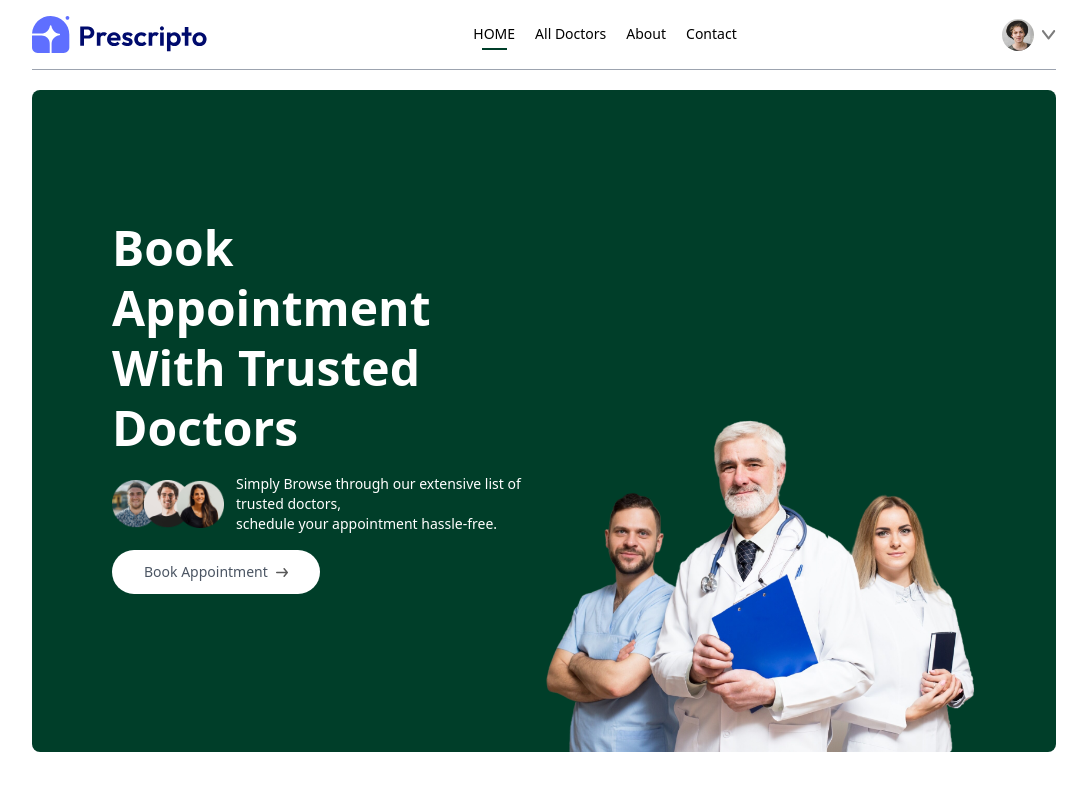
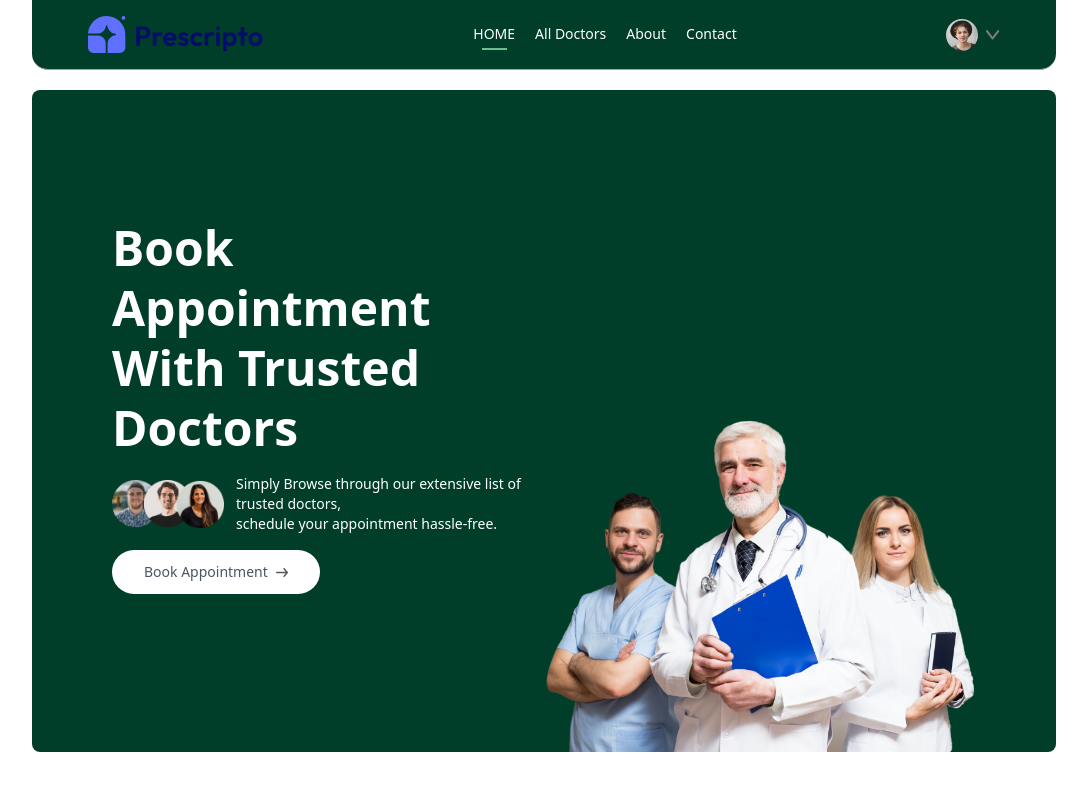
Before and after one commit to raslanrizvi/doctor-booking-mern, a React (Vite) app in the folder frontend/: page / in a window 1280 px wide. Shown: the top 800 px of the page, without its empty margins (96-1183 px from the left). Built offline with nearby package versions, Linux system fonts and the light colour scheme.

Commit message:
changed colors

```diff
--- a/frontend/src/components/Navbar.jsx
+++ b/frontend/src/components/Navbar.jsx
@@ -9,29 +9,29 @@ const Navbar = () => {
   const [token, setToken] = useState(true)
 
   return (
-    <div className='flex items-center justify-between text-sm py-4 mb-5 border-b border-b-gray-400'>
+    <div className='flex bg-primary items-center justify-between text-sm px-14 py-4 mb-5 border-b border-b-gray-400 rounded-b-[16px]'>
       <img
         onClick={() => navigate("/")}
         className='w-44 cursor-pointer'
         src={assets.logo}
         alt=''
       />
-      <ul className='hidden md:flex items-start gap-5 font-medium'>
+      <ul className='hidden md:flex items-start gap-5 text-white font-medium'>
         <NavLink to='/'>
           <li className='py-1'>HOME</li>
-          <hr className='border-none outline-none h-0.5 bg-primary w-3/5 m-auto hidden' />
+          <hr className='border-none outline-none h-0.5 bg-secondary w-3/5 m-auto hidden' />
         </NavLink>
         <NavLink to='/doctors'>
           <li className='py-1'>All Doctors</li>
-          <hr className='border-none outline-none h-0.5 bg-primary w-3/5 m-auto hidden' />
+          <hr className='border-none outline-none h-0.5 bg-secondary w-3/5 m-auto hidden' />
         </NavLink>
         <NavLink to='/about'>
           <li className='py-1'>About</li>
-          <hr className='border-none outline-none h-0.5 bg-primary w-3/5 m-auto hidden' />
+          <hr className='border-none outline-none h-0.5 bg-secondary w-3/5 m-auto hidden' />
         </NavLink>
         <NavLink to='/contact'>
           <li className='py-1'>Contact</li>
-          <hr className='border-none outline-none h-0.5 bg-primary w-3/5 m-auto hidden' />
+          <hr className='border-none outline-none h-0.5 bg-secondary w-3/5 m-auto hidden' />
         </NavLink>
       </ul>
       <div className='flex items-center gap-4'>
@@ -66,7 +66,7 @@ const Navbar = () => {
         ) : (
           <button
             onClick={() => navigate("/login")}
-            className='bg-primary text-white px-8 py-3 rounded-full font-light hidden md:block'
+            className='bg-white text-primary px-8 py-3 rounded-full font-subHeading font-semibold hidden md:block hover:scale-[.98] transition-all duration-300'
           >
             Create Account
           </button>
```
